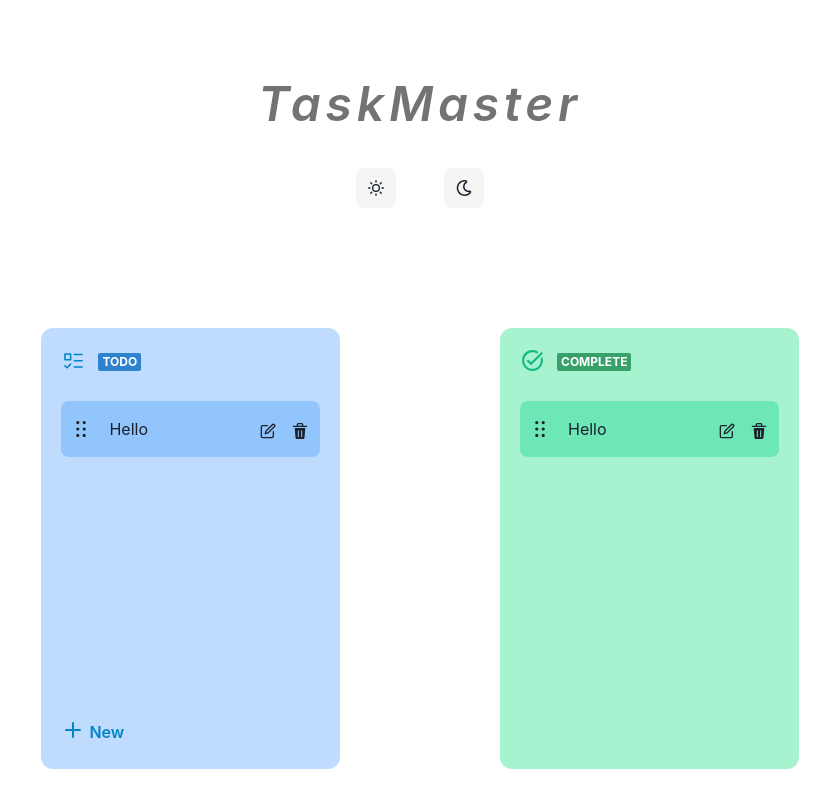
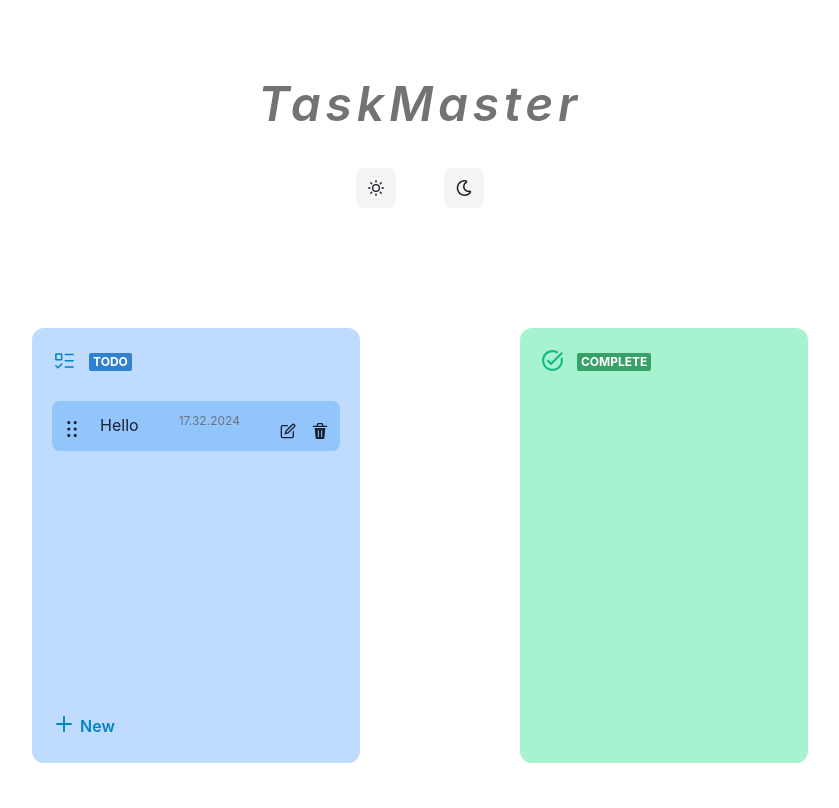
Before and after one commit to Mrsfab09/Task-Master, a React (Vite) app: page / in a window 1280 px wide. Shown: the top 808 px of the page, without its empty margins (220-1059 px from the left). Built offline with nearby package versions, Linux system fonts and the light colour scheme.

Commit message:
change item.tsx

```diff
--- a/src/App.tsx
+++ b/src/App.tsx
@@ -3,7 +3,6 @@ import { createContext, useEffect, useState } from "react";
 import Container from "./components/Container/Container";
 import Todo from "./components/Card/Todo";
 import Complete from "./components/Card/Complete";
-import Item from "./components/Card/Item";
 import Heading from "./components/Heading/Heading";
 import Mode from "./components/Mode/Mode";
 import Loader from "./components/Loader/Loader";
@@ -29,15 +28,12 @@ export default function App() {
           <Heading>TaskMaster</Heading>
           <Mode />
           <Container>
-            <Todo>
-              <Item colorItem="bg-blue-300" />
-            </Todo>
-            <Complete>
-              <Item colorItem="bg-emerald-300" />
-            </Complete>
+            <Todo></Todo>
+            <Complete></Complete>
           </Container>
         </>
       )}
     </ChakraProvider>
   );
 }
+// https://github.com/Jak-zaczac-programowac/zrozumiecreact-modul-4/blob/main/src/App.jsx
--- a/src/components/Card/Complete.tsx
+++ b/src/components/Card/Complete.tsx
@@ -1,12 +1,7 @@
 import { Badge } from "@chakra-ui/layout";
-import { ReactNode } from "react";
 import { MdOutlineTaskAlt } from "react-icons/md";
 
-interface CardProps {
-  children: ReactNode;
-}
-
-const Complete: React.FC<CardProps> = ({ children }) => {
+const Complete = () => {
   return (
     <div className="flex justify-between align-center">
       <div className={`min-w-72 min-h-96 bg-emerald-200 rounded-xl p-5 m-10`}>
@@ -18,7 +13,6 @@ const Complete: React.FC<CardProps> = ({ children }) => {
             </Badge>
           </span>
         </div>
-        {children}
       </div>
     </div>
   );
--- a/src/components/Card/Item.tsx
+++ b/src/components/Card/Item.tsx
@@ -7,9 +7,6 @@ import {
   AlertDialogHeader,
   AlertDialogOverlay,
   Button,
-  Editable,
-  EditableInput,
-  EditablePreview,
   useDisclosure,
 } from "@chakra-ui/react";
 import React from "react";
@@ -25,11 +22,10 @@ const Item: React.FC<ItemProps> = ({ colorItem }) => {
       className={`flex flex-row align-center mt-7 ${colorItem} rounded-lg p-3 gap-5 cursor-pointer`}
     >
       <DragHandleIcon cursor={"grab"} marginTop={"8px"} />
-      <div className="flex flex-row align-center gap-28">
-        <Editable defaultValue="Hello">
-          <EditablePreview />
-          <EditableInput />
-        </Editable>
+      <div className="flex flex-row align-center gap-10">
+        {/* Editable */}
+        <p>Hello</p>
+        <p className="text-xs text-gray-500">17.32.2024</p>
         <div className="flex align-center gap-4">
           <EditIcon onClick={() => {}} marginTop={"10px"} cursor={"pointer"} />
           <DeleteIcon onClick={onOpen} marginTop={"10px"} cursor={"pointer"} />
@@ -64,3 +60,6 @@ const Item: React.FC<ItemProps> = ({ colorItem }) => {
   );
 };
 export default Item;
+//   Editable,
+//  EditableInput,
+//  EditablePreview,
--- a/src/components/Card/Todo.tsx
+++ b/src/components/Card/Todo.tsx
@@ -1,12 +1,9 @@
 import { Badge } from "@chakra-ui/layout";
 import { GoTasklist } from "react-icons/go";
-import { ReactNode } from "react";
 import ModalContainer from "../ModalContainer/ModalContainer";
-interface CardProps {
-  children: ReactNode;
-}
+import Item from "./Item";
 
-const Todo: React.FC<CardProps> = ({ children }) => {
+const Todo = () => {
   return (
     <div className="flex justify-between align-center">
       <div className="min-w-72 max-w-md bg-blue-200 rounded-xl p-5 m-10 overflow-y-auto">
@@ -18,7 +15,7 @@ const Todo: React.FC<CardProps> = ({ children }) => {
             </Badge>
           </span>
         </div>
-        {children}
+        <Item colorItem="bg-blue-300" />
         <div className="w-full flex align-center mt-60 rounded cursor-pointer p-1 gap-2">
           <ModalContainer />
         </div>
--- a/src/components/ModalContainer/ModalContainer.tsx
+++ b/src/components/ModalContainer/ModalContainer.tsx
@@ -26,7 +26,7 @@ const ModalContainer = () => {
     onClose();
     toast({
       title: taskValue,
-      description: descValue + " \ndata: " + dateValue,
+      description: descValue + " data: " + dateValue,
       status: "success",
       duration: 5000,
       isClosable: true,
```
